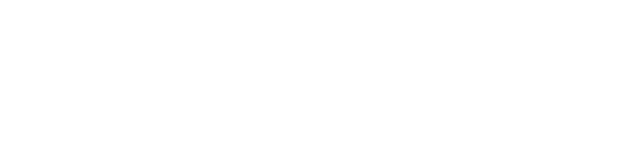
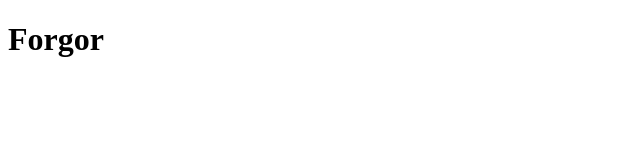
Before and after one commit to LEGENDARY-KING/html-boilerplate, a plain HTML site: page index.html in a window 1280 px wide. Shown: the whole page, without its empty margins (0-640 px from the left). Drawn offline with Linux system fonts and the light colour scheme.

Commit message:
rebuilt from memory

```diff
--- a/index.html
+++ b/index.html
@@ -1,11 +1,11 @@
 <!DOCTYPE html>
 <html>
     <head>
-        <title>My First Webpage(Not really but ok)</title>
+        <title>testing recreating</title>
         <meta charset="utf-8">
     </head>
 
     <body>
-
+        <h1>Forgor</h1>
     </body>
 </html>
```
